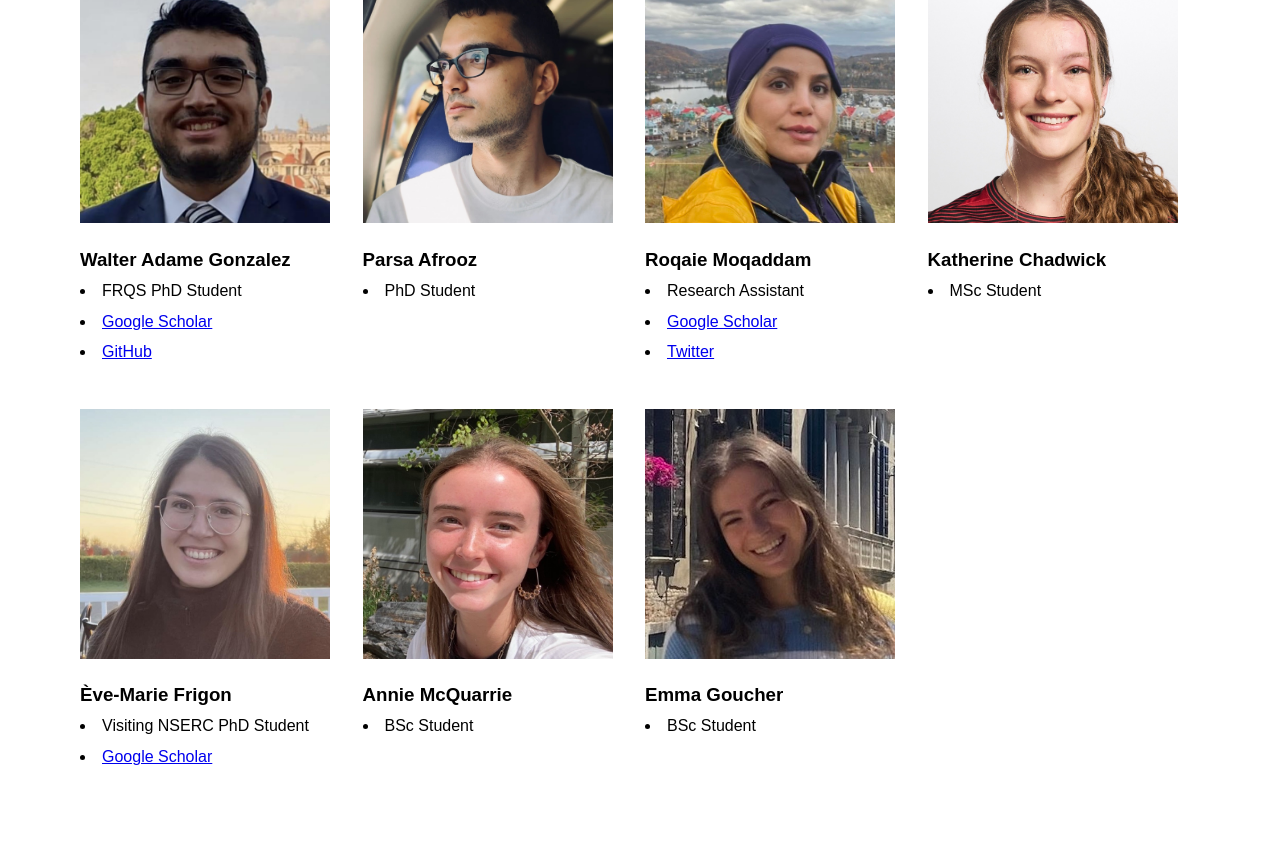
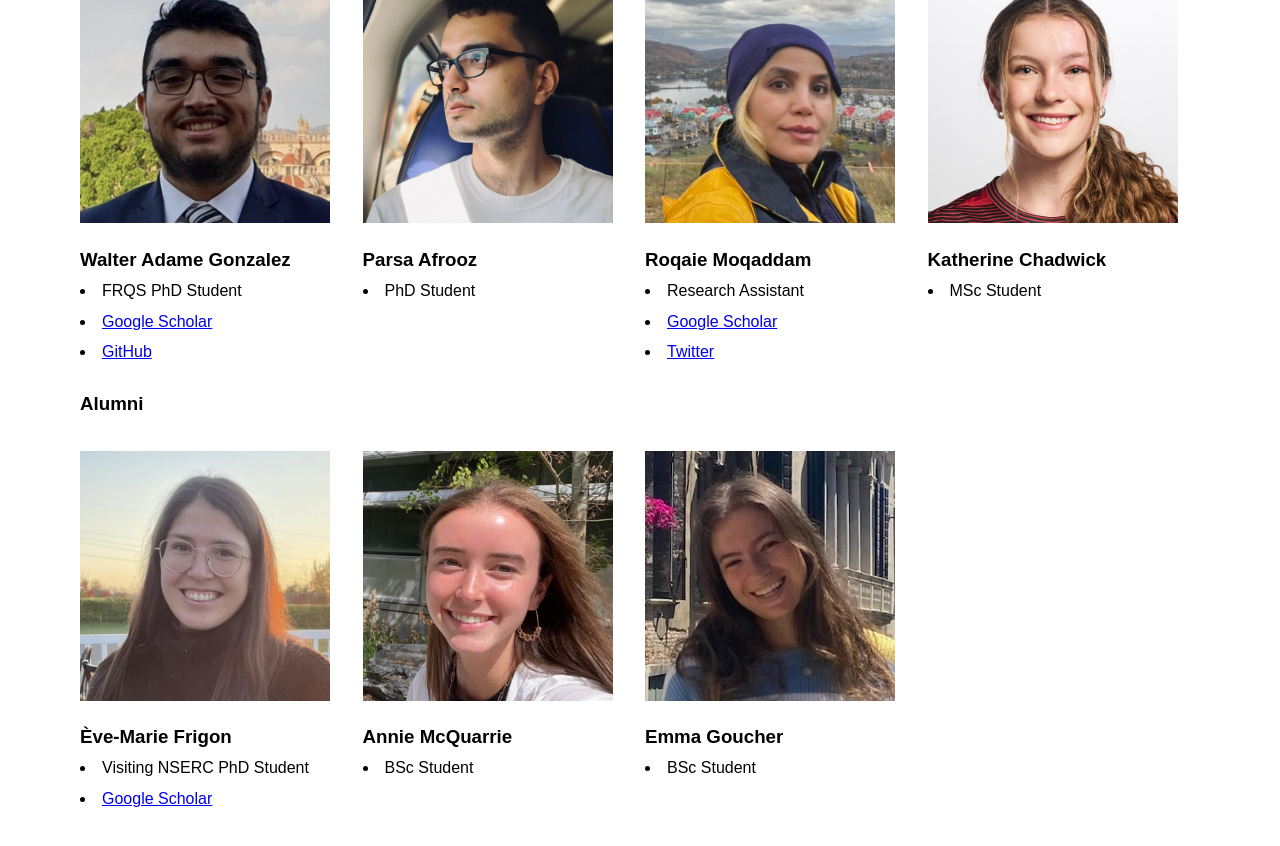
Before and after one commit to VANDAlab/VANDAlab.github.io, a Jekyll site: the page team.html, which Jekyll copies as it is, in a window 1280 px wide and 900 px high, scrolled down 1186 px. Shown: the top 846 px of the window. Built offline with Jekyll 4.4.1, drawn with Linux system fonts in a browser that asks for light colours.

Commit message:
Update team.html

```diff
--- a/team.html
+++ b/team.html
@@ -16,6 +16,8 @@
     <a href="resources.html">Resources</a>
   </div>
 </div> <!-- Close the navbar div -->
+
+
 <h3>Current Team Members </h3>
 <div class="team-container">
     <div class="person">
@@ -68,7 +70,6 @@
       <li>ASRP, FRQS, & HBHL PhD Candidate</li>
        <li> <a href="https://scholar.google.com/citations?user=bfEmYpEAAAAJ&hl=en" target="_blank">Google Scholar</a> </li>
        <li>     <a href="https://twitter.com/oparent41">Twitter</a>  </li>
-
     </div>
 
     <div class="person">
@@ -89,7 +90,6 @@
         <li>     <a href="https://twitter.com/zklsmr">Twitter</a> </li>
          <li> <a href="https://github.com/zklsmr">GitHub</a> </li>
       </div>
-
 
       <div class="person">
         <img src="team/walter.jpg" alt="empty">
@@ -112,18 +112,22 @@
         <li> <a href="https://scholar.google.com/citations?hl=en&user=TZjSLSIAAAAJ" target="_blank">Google Scholar</a></li>
          <li>   <a href="https://twitter.com/RoqaMoqa">Twitter</a> </li>
        </div>
+
      <div class="person">
           <img src="team/Kat.jpeg" alt="empty">
         <h3>Katherine Chadwick</h3>
         <li>MSc Student</li>
       </div>
-
+</div>
+<h3>Alumni </h3>
+<div class="team-container">
         <div class="person">
         <img src="team/evemarie.jpg" alt="empty">
         <h3>Ève-Marie Frigon</h3>
         <li>Visiting NSERC PhD Student</li>
         <li> <a href="https://scholar.google.com/citations?view_op=list_works&hl=fr&user=BytSs6kAAAAJ" target="_blank">Google Scholar</a></li>
       </div>
+
      <div class="person">
           <img src="team/annie.JPG" alt="empty">
         <h3>Annie McQuarrie</h3>
@@ -135,5 +139,6 @@
     <h3>Emma Goucher</h3>
     <li>BSc Student</li>
     </div>
+</div>
 </body>
 </html>
```
Lines whose indentation alone changed are shown as unchanged.
